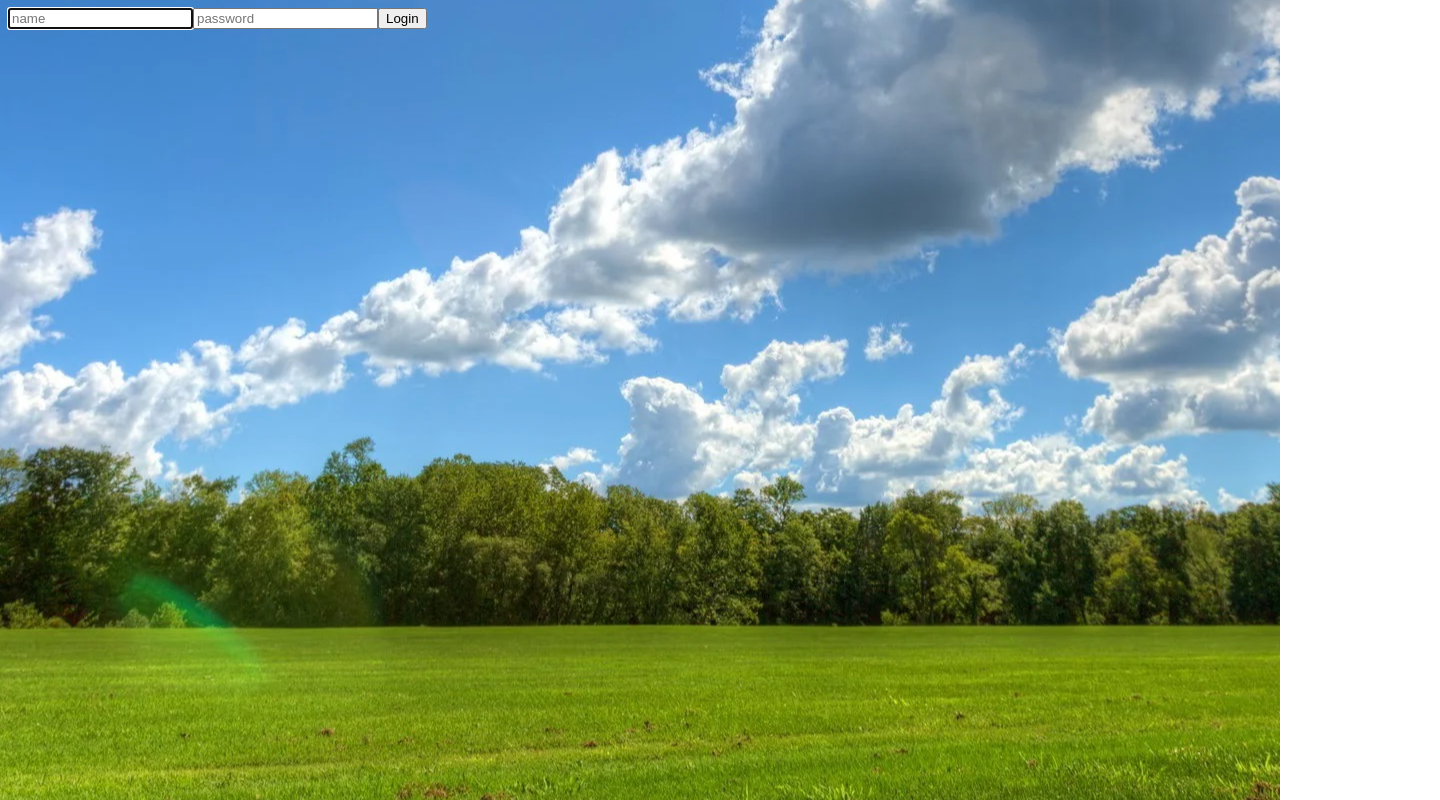
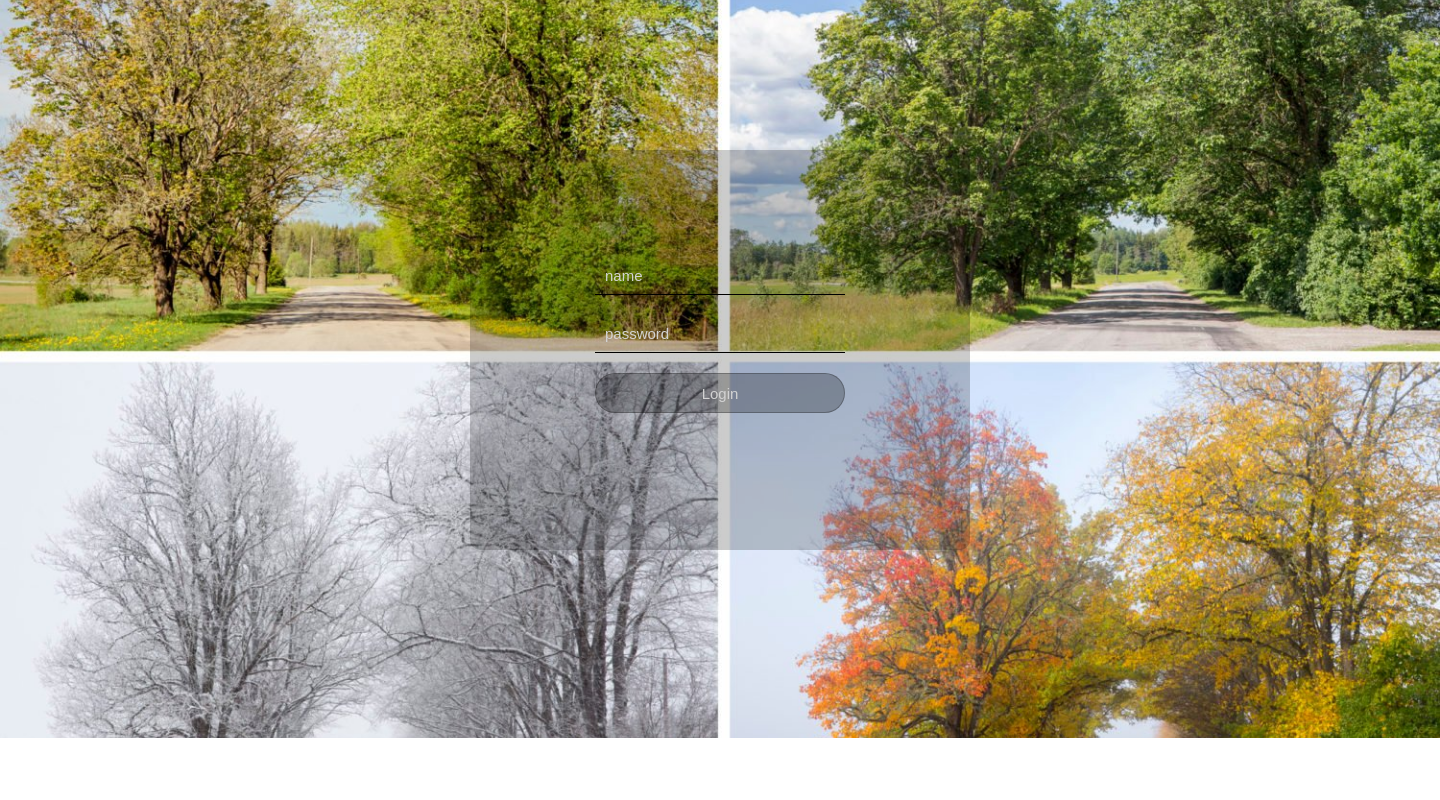
Before and after one commit to UfukAldanmaz/kodluyoruz-graduation-project-react-weather-app, a React (Create React App) app: page /login in a window 1280 px wide. Shown: the whole page, 1440 px wide, since content can reach past the window. Built offline with nearby package versions, Linux system fonts and the light colour scheme.

Commit message:
Update main.scss

```diff
--- a/src/styles/main.scss
+++ b/src/styles/main.scss
@@ -1,25 +1,83 @@
+* {
+    margin: 0;
+    padding: 0;
+    box-sizing: border-box;
+    // background: #000 !important;
+    // color: #0f0 !important;
+    // outline: solid #f00 1px !important;
+}
+
 body {
-    background: url(../assets/images/sunny-day.png) no-repeat center;
+
+    font-family: source-code-pro, Menlo, Monaco, Consolas, 'Courier New',
+        monospace;
+}
+
+.app {
+    background: url(../assets/images/sunny-day.png);
+    background-size: cover;
+    background-position: bottom;
+    height: 738px;
+    width: 1440px;
+    transition-timing-function: ease-out;
+    transition-timing-function: cubic-bezier(0, 0, 0.58, 1)
+}
+
+.app.autumn {
+    background: url(../assets/images/autumn.png);
+    background-size: cover;
+    background-position: bottom;
+}
+
+.login-background {
+    background: url(../assets/images/weather-login.png);
+    background-size: cover;
     background-position: center;
+    height: 738px;
+    width: 1440px;
+    padding: 50px;
 
+}
+
+.app.winter {
+    background: url(../assets/images/winter.png);
+    background-size: cover;
+    background-position: bottom;
 }
 
 .container {
     display: flex;
     flex-direction: row;
     justify-content: space-around;
-    background: rgba(0, 0, 0, 0.07);
+    background: rgba(0, 0, 0, 0.1);
     padding: 50px;
     margin: auto;
-    width: 50%;
-    margin-top: 100px;
+    width: 900px;
     border-radius: 15px;
+    height: 600px;
+
+
+    .temp-img {
+        margin: auto;
+        height: 100px;
+        width: 100px;
+    }
+}
+
+@media screen and (max-width: 992px) {
+
+    .container {
+        width: 800px;
+    }
+
 
 }
 
 .column {
     display: flex;
     flex-direction: column;
+    margin-left: 50px;
+
 }
 
 .form {
@@ -29,20 +87,33 @@ body {
 
     &-input {
         width: 300px;
-        border-radius: 15px;
         padding: 10px;
-        margin: 5px;
-        background: rgba(0, 0, 0, 0.05);
+        margin-right: 20px;
+        background: none;
+        border: none;
+        border-bottom: 1px solid rgba(0, 0, 0, 0.3);
+        outline: 0;
+        color: #d3d3d3;
+        font-size: 15px;
+    }
 
+    &-input::placeholder {
+        color: #d3d3d3;
+        font-size: 15px;
     }
 
     &-btn {
         width: 100px;
         height: 40px;
-        border-radius: 15px;
+        cursor: pointer;
         background: rgba(0, 0, 0, 0.05);
-        color: #fff;
-        cursor: pointer;
+        border: 1px solid rgba(0, 0, 0, 0.3);
+        border-radius: 20px;
+        color: #d3d3d3;
+    }
+
+    &-btn:hover {
+        background: rgba(0, 0, 0, 0.3);
     }
 }
 
@@ -50,34 +121,71 @@ body {
 .current-weather-container {
     margin: auto;
     text-align: center;
+    color: #282828;
 
     .current-details {
         font-size: larger;
         font-weight: lighter;
+        display: flex;
+        flex-direction: row;
+        align-items: center;
+        justify-content: space-around;
+        margin-top: 20px;
+        cursor: pointer;
+        color: #282828;
+
+    }
+
+    .current-city-title {
+        width: 200px;
+        overflow: hidden;
+        white-space: nowrap;
+        text-overflow: ellipsis;
+
+    }
+
+    .detail-plus-circle {
+        width: 40px;
+
     }
 }
 
 .recent-searches-container {
+    .recent-column {
+        display: flex;
+        flex-direction: column;
+        align-items: center;
+        margin-right: 50px;
+    }
 
     .recent-searches {
         color: #282828;
         font-size: 22px;
         text-align: center;
+        margin: 30px;
+
     }
 
-
     .recent-weather-column {
-        height: 120px;
+        position: relative;
+        height: 100px;
+        width: 275px;
         text-align: center;
         align-items: center;
-        margin: 25px;
+        margin: 10px;
         border: 1px solid rgba(0, 0, 0, 0.3);
         border-radius: 15px;
         padding: 5px;
     }
 
     .recent-country-name {
+        text-align: center;
         font-size: 18px;
+        color: #282828;
+        overflow: hidden;
+        white-space: nowrap;
+        text-overflow: ellipsis;
+        width: 250px;
     }
 
     .recent-weather-img {
@@ -86,5 +194,116 @@ body {
 
     .recent-temp {
         font-size: 15px;
+        color: #282828;
+    }
+
+    .recent-detail {
+        position: absolute;
+        top: 8px;
+        right: 8px;
+        cursor: pointer;
+    }
+
+    .recent-plus-circle {
+        width: 15px;
+    }
+
+    .recent-cloud-img {
+
+        width: 180px;
+        margin-top: 80px;
+        opacity: 0.3;
     }
 }
+
+.login-container {
+    display: flex;
+    flex-direction: column;
+    justify-content: center;
+    align-items: center;
+    margin: auto;
+    width: 500px;
+    height: 400px;
+    margin-top: 100px;
+    border-radius: 10px;
+    background-color: hsl(0, 0%, 0%, 0.2);
+
+    .name-input {
+        width: 250px;
+        padding: 10px;
+        margin: 10px;
+        background: none;
+        border: none;
+        border-bottom: 1px solid rgba(0, 0, 0, 3);
+        outline: 0;
+        color: #d3d3d3;
+        font-size: 15px;
+    }
+
+    .name-input::placeholder {
+        color: #d3d3d3;
+        font-size: 15px;
+    }
+
+    .pass-input {
+        width: 250px;
+        padding: 10px;
+        margin: 10px;
+        background: none;
+        border: none;
+        border-bottom: 1px solid rgba(0, 0, 0, 3);
+        outline: 0;
+        color: #d3d3d3;
+        font-size: 15px;
+    }
+
+    .pass-input::placeholder {
+        color: #d3d3d3;
+        font-size: 15px;
+    }
+
+    .login-btn {
+        background: rgba(0, 0, 0, 0.25);
+        width: 250px;
+        height: 40px;
+        border: 1px solid rgba(0, 0, 0, 0.25);
+        border-radius: 20px;
+        margin: 10px;
+        cursor: pointer;
+        font-size: 15px;
+        color: #d3d3d3;
+    }
+
+    .login-btn:hover {
+        background: rgba(0, 0, 0, 0.5);
+    }
+
+    .error-message {
+        color: #d3d3d3;
+        margin: 15px;
+    }
+}
+
+.navbar {
+    display: flex;
+    flex-direction: row;
+    justify-content: space-between;
+    padding: 20px;
+
+    .logout-container {
+        display: flex;
+        flex-direction: column;
+        align-items: center;
+    }
+
+    .logout {
+        border: none;
+        background: none;
+        cursor: pointer;
+
+        &-img {
+            width: 30px;
+        }
+
+    }
+}
```
